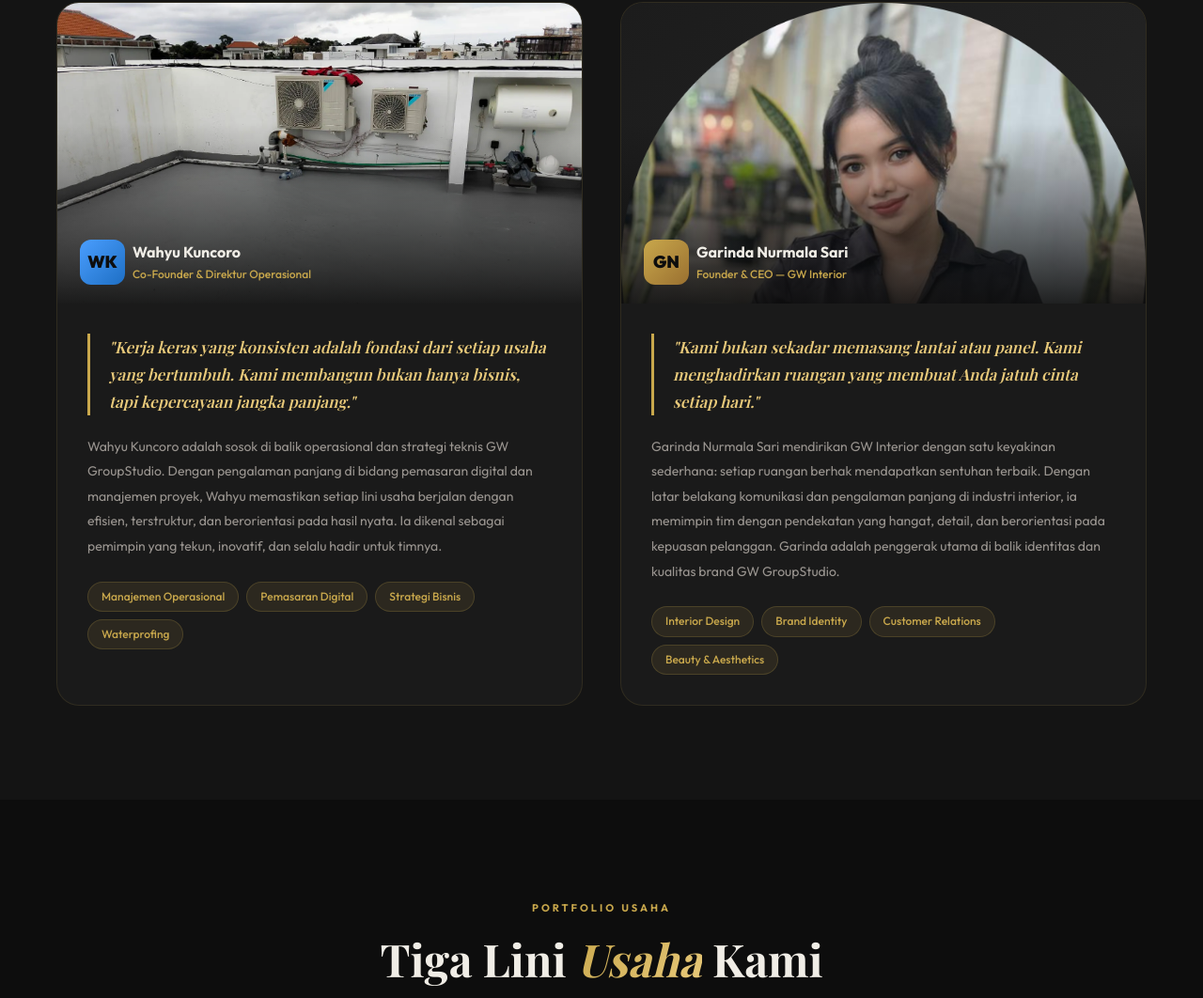
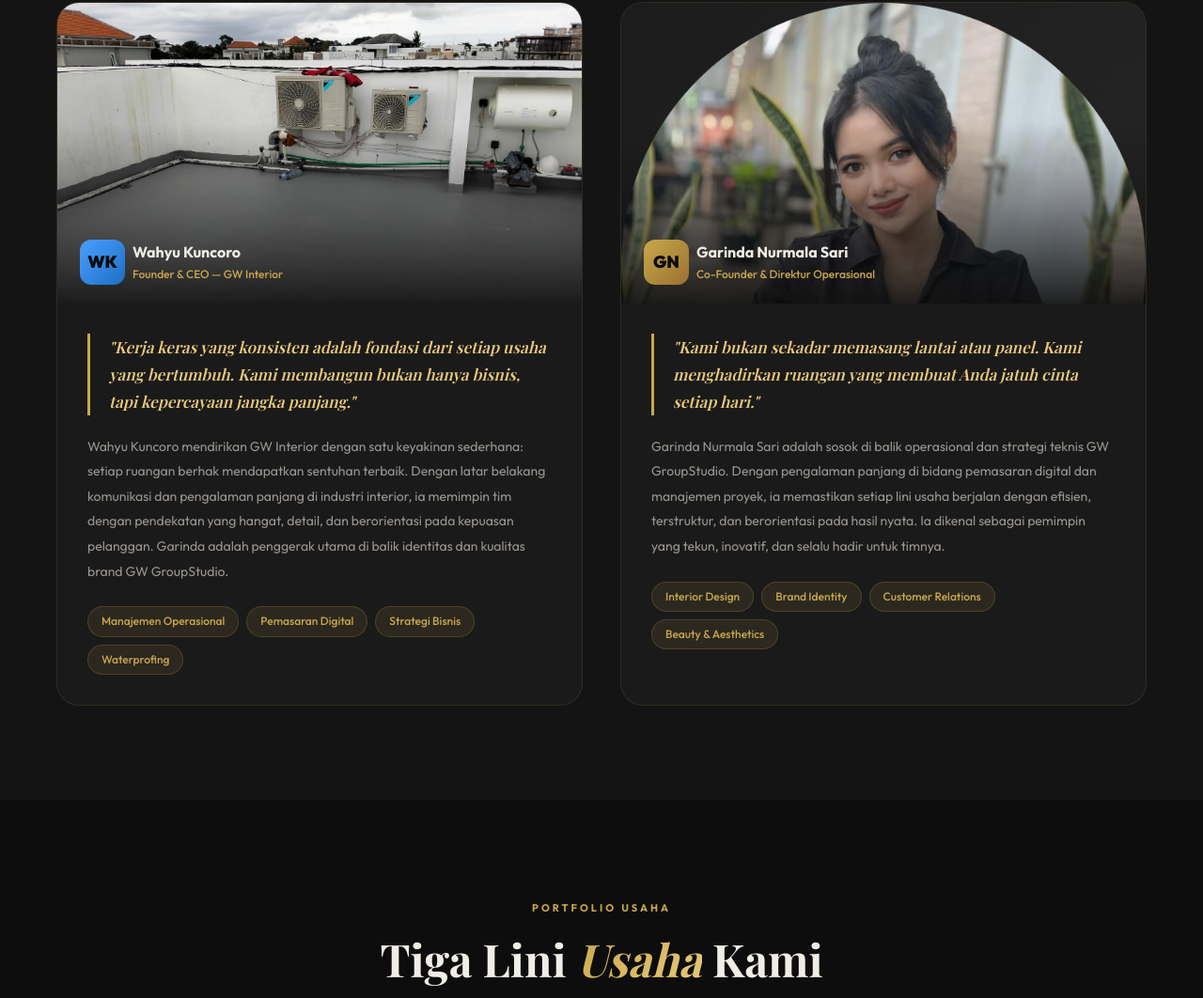
Before and after one commit to rynonymous02/Riga-Landingpage, a plain HTML site: page index.html in a window 1280 px wide. Shown: the part 1282-2344 px from the top of the page at 94% size. Drawn offline with nearby package versions, Linux system fonts and the light colour scheme; a web font is replaced by a local one.

Commit message:
Add files via upload

```diff
--- a/index.html
+++ b/index.html
@@ -1030,7 +1030,7 @@
                             <div class="founder-initials" style="background:linear-gradient(135deg,#4a9eff,#1e6fc4);">WK</div>
                             <div class="founder-img-meta">
                                 <strong>Wahyu Kuncoro</strong>
-                                <span>Co-Founder & Direktur Operasional</span>
+                                <span>Founder & CEO — GW Interior</span>
                             </div>
                         </div>
                     </div>
@@ -1039,7 +1039,7 @@
                             "Kerja keras yang konsisten adalah fondasi dari setiap usaha yang bertumbuh. Kami membangun bukan hanya bisnis, tapi kepercayaan jangka panjang."
                         </p>
                         <p class="founder-bio">
-                            Wahyu Kuncoro adalah sosok di balik operasional dan strategi teknis GW GroupStudio. Dengan pengalaman panjang di bidang pemasaran digital dan manajemen proyek, Wahyu memastikan setiap lini usaha berjalan dengan efisien, terstruktur, dan berorientasi pada hasil nyata. Ia dikenal sebagai pemimpin yang tekun, inovatif, dan selalu hadir untuk timnya.
+                            Wahyu Kuncoro mendirikan GW Interior dengan satu keyakinan sederhana: setiap ruangan berhak mendapatkan sentuhan terbaik. Dengan latar belakang komunikasi dan pengalaman panjang di industri interior, ia memimpin tim dengan pendekatan yang hangat, detail, dan berorientasi pada kepuasan pelanggan. Garinda adalah penggerak utama di balik identitas dan kualitas brand GW GroupStudio.
                         </p>
                         <div class="founder-tags">
                             <span class="founder-tag">Manajemen Operasional</span>
@@ -1059,7 +1059,7 @@
                             <div class="founder-initials">GN</div>
                             <div class="founder-img-meta">
                                 <strong>Garinda Nurmala Sari</strong>
-                                <span>Founder & CEO — GW Interior</span>
+                                <span>Co-Founder & Direktur Operasional</span>
                             </div>
                         </div>
                     </div>
@@ -1068,7 +1068,7 @@
                             "Kami bukan sekadar memasang lantai atau panel. Kami menghadirkan ruangan yang membuat Anda jatuh cinta setiap hari."
                         </p>
                         <p class="founder-bio">
-                            Garinda Nurmala Sari mendirikan GW Interior dengan satu keyakinan sederhana: setiap ruangan berhak mendapatkan sentuhan terbaik. Dengan latar belakang komunikasi dan pengalaman panjang di industri interior, ia memimpin tim dengan pendekatan yang hangat, detail, dan berorientasi pada kepuasan pelanggan. Garinda adalah penggerak utama di balik identitas dan kualitas brand GW GroupStudio.
+                            Garinda Nurmala Sari adalah sosok di balik operasional dan strategi teknis GW GroupStudio. Dengan pengalaman panjang di bidang pemasaran digital dan manajemen proyek, ia memastikan setiap lini usaha berjalan dengan efisien, terstruktur, dan berorientasi pada hasil nyata. Ia dikenal sebagai pemimpin yang tekun, inovatif, dan selalu hadir untuk timnya.
                         </p>
                         <div class="founder-tags">
                             <span class="founder-tag">Interior Design</span>
```
